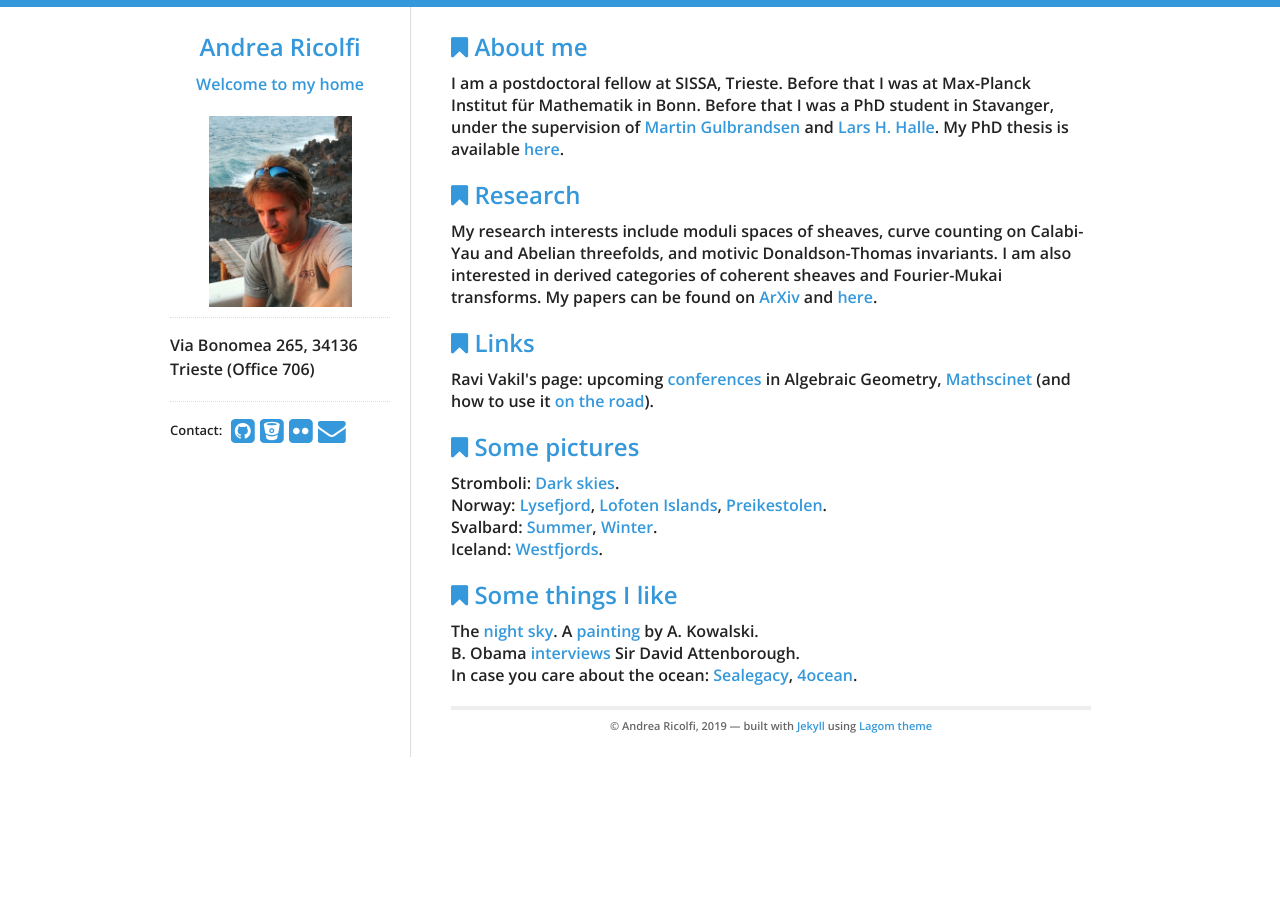
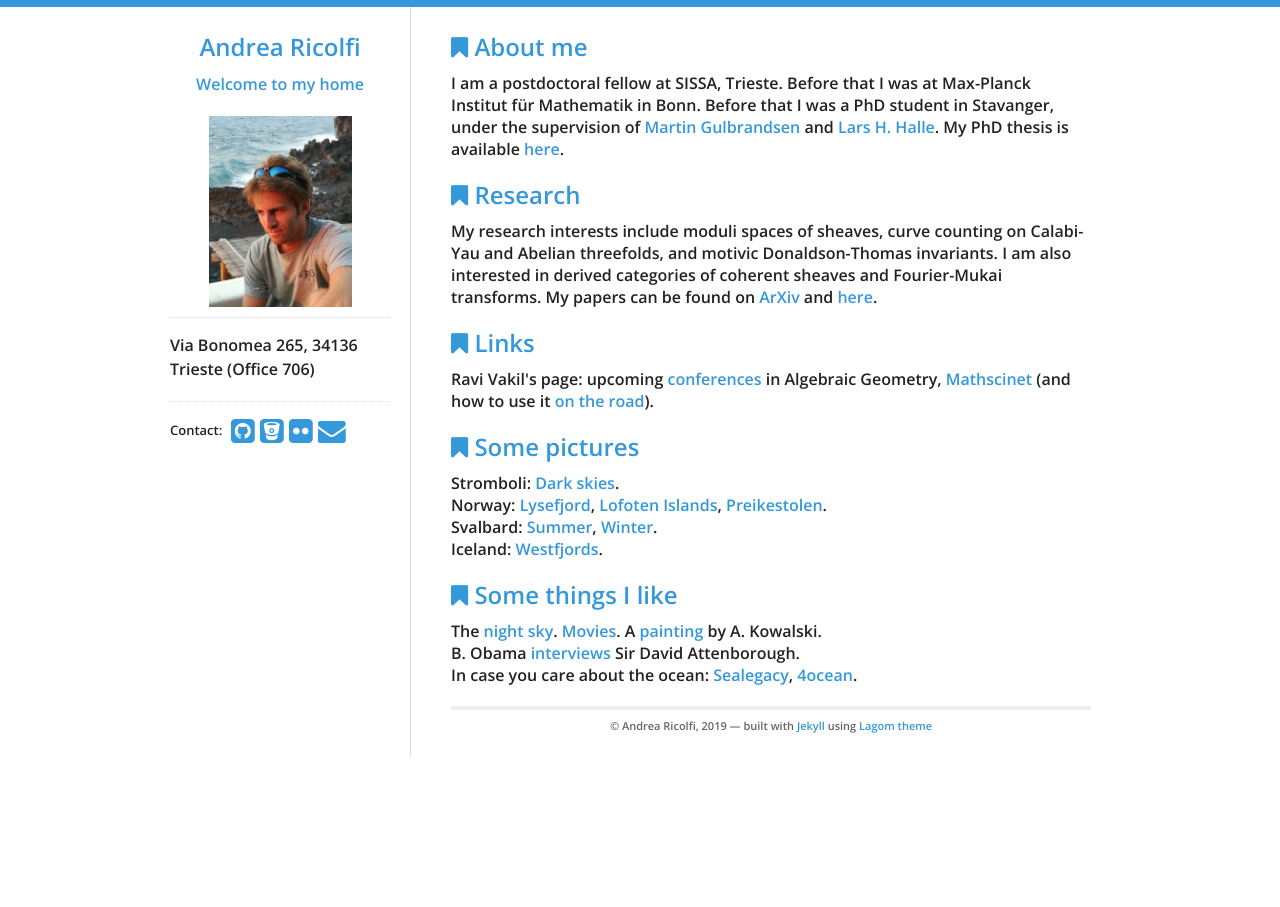
Before and after one commit to atricolfi/atricolfi.github.io, a Jekyll site: the page built from index.html, in a window 1280 px wide. Built offline with Jekyll 4.4.1, drawn with Linux system fonts in a browser that asks for light colours.

Commit message:
Update index.html

```diff
--- a/index.html
+++ b/index.html
@@ -45,6 +45,7 @@ href="http://blogs.ams.org/beyondreviews/2015/04/28/using-mathscinet-at-home-or-
   <h2><i class="fa fa-bookmark"></i> Some things I like </h2>
 <p>
   The <a href=Astronomer.html>night sky</a>.
+  <a href=Quotes.html>Movies</a>.
   A <a href=kowalski.html>painting</a> by A. Kowalski. <br>
   B. Obama <a href="https://www.youtube.com/watch?v=NZtJ2ZGyvBI&t=0s">interviews</a>
 Sir David Attenborough.  <br>
```
